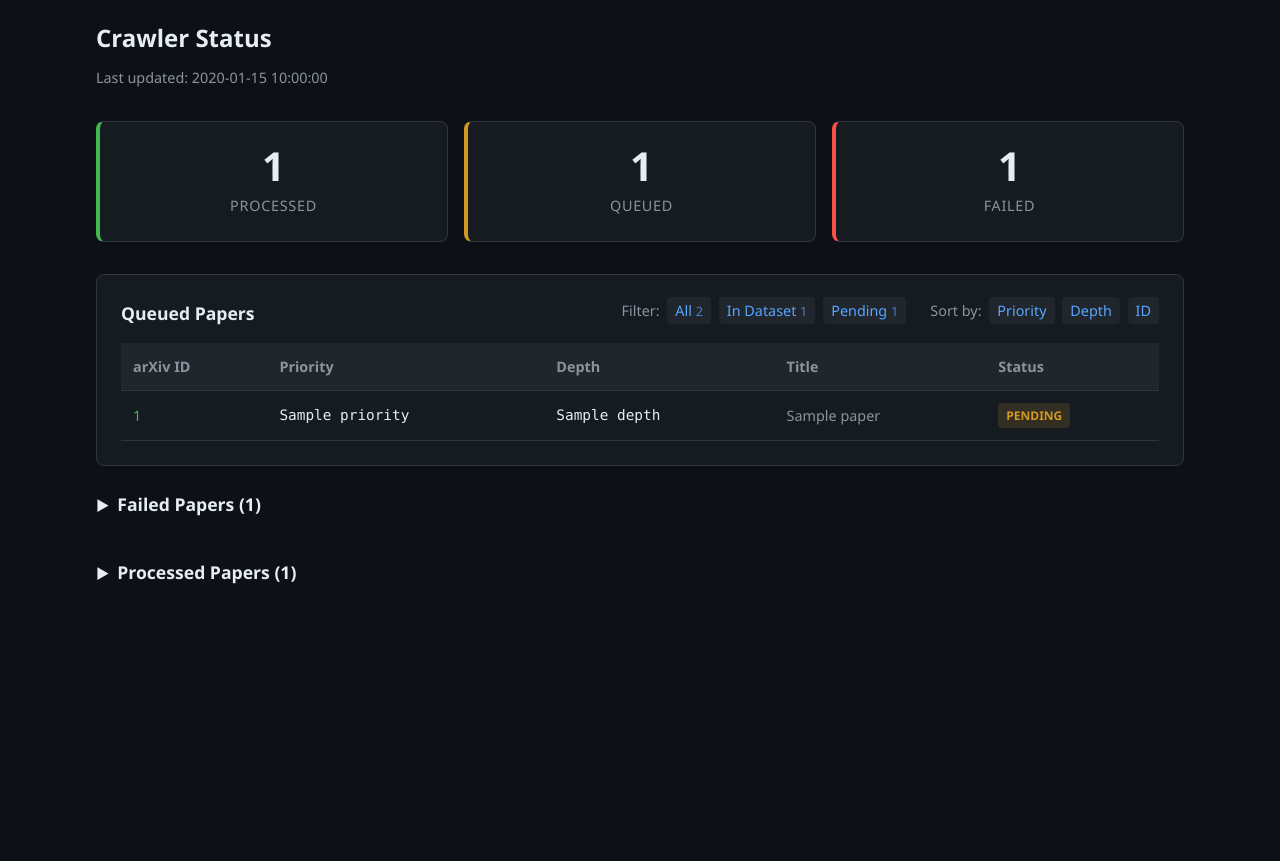
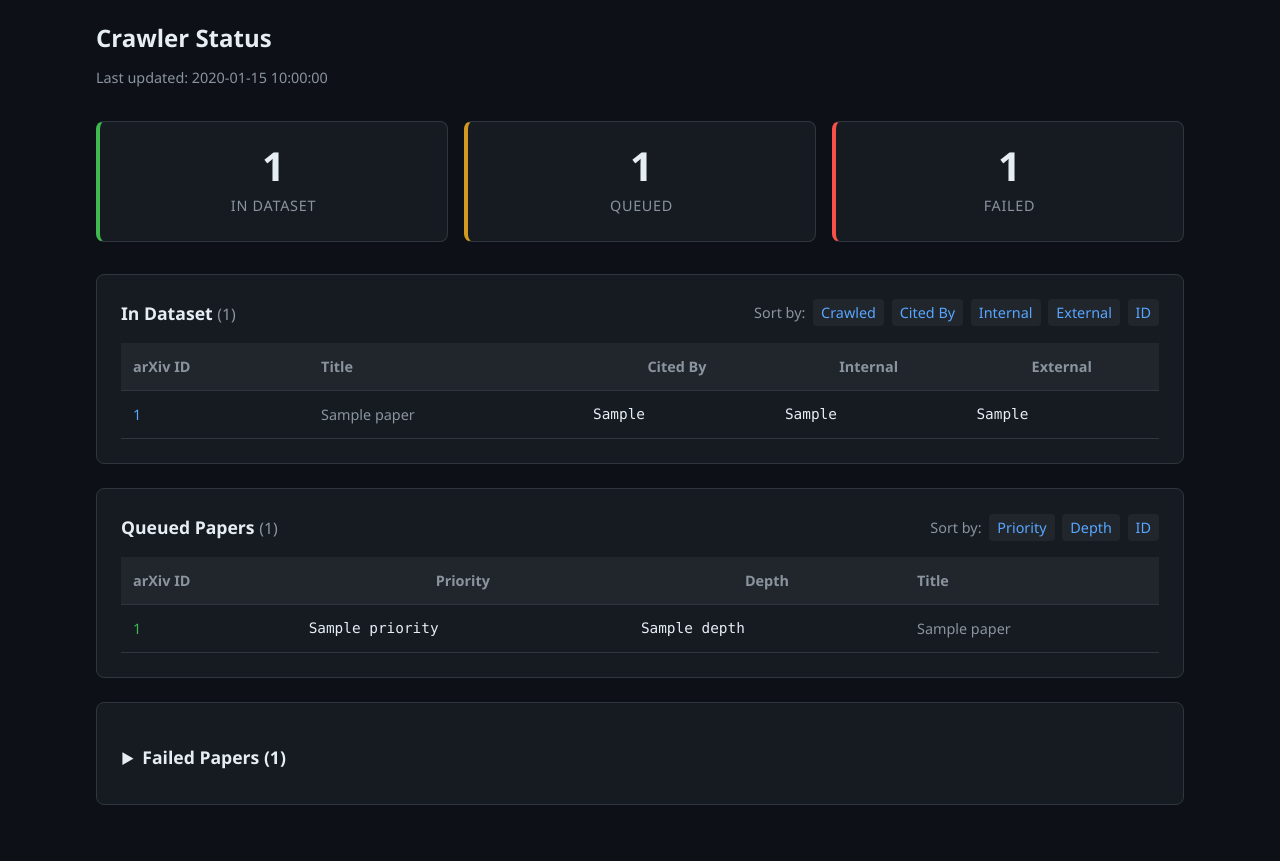
Before and after one commit to arnoldkalmbach/arxiv_crawler, a FastAPI app: template arxiv_search/browser/templates/crawler_status.html in a window 1280 px wide. Shown: the part 143-1004 px from the top of the page. Before the commit the page ends 727 px from the top, so only its background shows below. Run offline with FastAPI, Linux system fonts and the light colour scheme; the template is opened without the code that fills it: most values are stand-ins (such as "Sample title", 1, 10 or a date in 2020).

Commit message:
Fixup crawler debugging view

```diff
--- a/arxiv_search/browser/app.py
+++ b/arxiv_search/browser/app.py
@@ -291,9 +291,8 @@ async def paper_detail(request: Request, arxiv_id: str):
 @app.get("/crawler-status", response_class=HTMLResponse)
 async def crawler_status(
     request: Request,
-    sort: str = "priority",
-    show_processed: bool = False,
-    filter: str = "all",
+    queued_sort: str = "priority",
+    dataset_sort: str = "cited_by",
 ):
     """Display the status of the crawler state file."""
     if not CRAWLER_STATE_FILE.exists():
@@ -314,73 +313,59 @@ async def crawler_status(
     except (ValueError, TypeError):
         last_updated_display = str(last_updated)
 
-    # Build combined list: processed papers (in_dataset=True) + queued papers (in_dataset=False)
-    processed_set = set(processed_ids)
-    all_papers = []
-
-    # Add processed papers (no priority/depth info available after processing)
+    # Build in-dataset papers list with citation counts
+    in_dataset_papers = []
     for arxiv_id in processed_ids:
         paper_info = arxiv_id_index.get(arxiv_id, {})
-        all_papers.append({
-            "arxiv_id": arxiv_id,
-            "priority": None,
-            "depth": None,
-            "title": paper_info.get("title"),
-            "in_dataset": True,
-        })
+        if paper_info:
+            # Count citations
+            citations = paper_info.get("citations") or []
+            internal_citations = sum(
+                1 for c in citations if c.get("arxiv_id") and c.get("arxiv_id") in arxiv_id_index
+            )
+            external_citations = len(citations) - internal_citations
+            cited_by_count = len(cited_by_index.get(arxiv_id, []))
 
-    # Add queued papers
+            in_dataset_papers.append({
+                "arxiv_id": arxiv_id,
+                "title": paper_info.get("title"),
+                "internal_citations": internal_citations,
+                "external_citations": external_citations,
+                "cited_by": cited_by_count,
+            })
+
+    # Sort in-dataset papers (default "crawled" keeps original order from processed_ids)
+    if dataset_sort == "cited_by":
+        in_dataset_papers.sort(key=lambda x: (-x["cited_by"], x["arxiv_id"]))
+    elif dataset_sort == "internal":
+        in_dataset_papers.sort(key=lambda x: (-x["internal_citations"], x["arxiv_id"]))
+    elif dataset_sort == "external":
+        in_dataset_papers.sort(key=lambda x: (-x["external_citations"], x["arxiv_id"]))
+    elif dataset_sort == "id":
+        in_dataset_papers.sort(key=lambda x: x["arxiv_id"])
+    elif dataset_sort == "crawled":
+        pass  # Already in crawled order from iteration over processed_ids
+
+    # Build queued papers list (pending only)
+    queued_papers = []
     for arxiv_id, priority_data in queued_ids.items():
         priority = priority_data[0] if isinstance(priority_data, list) and len(priority_data) > 0 else 0
         depth = priority_data[1] if isinstance(priority_data, list) and len(priority_data) > 1 else 0
         paper_info = arxiv_id_index.get(arxiv_id, {})
-        all_papers.append({
+        queued_papers.append({
             "arxiv_id": arxiv_id,
             "priority": priority,
             "depth": depth,
             "title": paper_info.get("title"),
-            "in_dataset": False,
         })
 
-    # Apply filter
-    if filter == "in_dataset":
-        queued_papers = [p for p in all_papers if p["in_dataset"]]
-    elif filter == "pending":
-        queued_papers = [p for p in all_papers if not p["in_dataset"]]
-    else:
-        queued_papers = all_papers
-
-    # Count for filter badges
-    in_dataset_count = len(processed_ids)
-    pending_count = len(queued_ids)
-
-    # Sort queued papers (handle None values for processed papers)
-    def sort_key_priority(x):
-        p = x["priority"] if x["priority"] is not None else -1
-        return (-p, x["arxiv_id"])
-
-    def sort_key_depth(x):
-        d = x["depth"] if x["depth"] is not None else -1
-        p = x["priority"] if x["priority"] is not None else -1
-        return (d, -p, x["arxiv_id"])
-
-    if sort == "priority":
-        queued_papers.sort(key=sort_key_priority)
-    elif sort == "depth":
-        queued_papers.sort(key=sort_key_depth)
-    elif sort == "id":
+    # Sort queued papers
+    if queued_sort == "priority":
+        queued_papers.sort(key=lambda x: (-x["priority"], x["arxiv_id"]))
+    elif queued_sort == "depth":
+        queued_papers.sort(key=lambda x: (x["depth"], -x["priority"], x["arxiv_id"]))
+    elif queued_sort == "id":
         queued_papers.sort(key=lambda x: x["arxiv_id"])
-
-    # Build processed papers list with dataset info
-    processed_papers = []
-    if show_processed:
-        for arxiv_id in processed_ids:
-            paper_info = arxiv_id_index.get(arxiv_id, {})
-            processed_papers.append({
-                "arxiv_id": arxiv_id,
-                "title": paper_info.get("title"),
-                "in_dataset": arxiv_id in arxiv_id_index,
-            })
 
     return templates.TemplateResponse(
         "crawler_status.html",
@@ -389,14 +374,11 @@ async def crawler_status(
             "processed_count": len(processed_ids),
             "failed_count": len(failed_ids),
             "queued_count": len(queued_ids),
-            "in_dataset_count": in_dataset_count,
-            "pending_count": pending_count,
             "last_updated": last_updated_display,
+            "in_dataset_papers": in_dataset_papers,
             "queued_papers": queued_papers,
-            "processed_papers": processed_papers,
             "failed_ids": failed_ids,
-            "sort": sort,
-            "filter": filter,
-            "show_processed": show_processed,
+            "queued_sort": queued_sort,
+            "dataset_sort": dataset_sort,
         },
     )
--- a/arxiv_search/browser/templates/crawler_status.html
+++ b/arxiv_search/browser/templates/crawler_status.html
@@ -11,7 +11,7 @@
 <div class="stats-grid">
     <div class="stat-card processed">
         <div class="stat-number">{{ processed_count }}</div>
-        <div class="stat-label">Processed</div>
+        <div class="stat-label">In Dataset</div>
     </div>
     <div class="stat-card queued">
         <div class="stat-number">{{ queued_count }}</div>
@@ -25,20 +25,14 @@
 
 <div class="queue-section">
     <div class="section-header">
-        <h3 class="section-title">Queued Papers</h3>
-        <div class="controls-row">
-            <div class="filter-controls">
-                Filter:
-                <a href="?filter=all&sort={{ sort }}{% if show_processed %}&show_processed=true{% endif %}" class="filter-link {% if filter == 'all' %}active{% endif %}">All <span class="count">{{ in_dataset_count + pending_count }}</span></a>
-                <a href="?filter=in_dataset&sort={{ sort }}{% if show_processed %}&show_processed=true{% endif %}" class="filter-link {% if filter == 'in_dataset' %}active{% endif %}">In Dataset <span class="count">{{ in_dataset_count }}</span></a>
-                <a href="?filter=pending&sort={{ sort }}{% if show_processed %}&show_processed=true{% endif %}" class="filter-link {% if filter == 'pending' %}active{% endif %}">Pending <span class="count">{{ pending_count }}</span></a>
-            </div>
-            <div class="sort-controls">
-                Sort by:
-                <a href="?sort=priority&filter={{ filter }}{% if show_processed %}&show_processed=true{% endif %}" class="sort-link {% if sort == 'priority' %}active{% endif %}">Priority</a>
-                <a href="?sort=depth&filter={{ filter }}{% if show_processed %}&show_processed=true{% endif %}" class="sort-link {% if sort == 'depth' %}active{% endif %}">Depth</a>
-                <a href="?sort=id&filter={{ filter }}{% if show_processed %}&show_processed=true{% endif %}" class="sort-link {% if sort == 'id' %}active{% endif %}">ID</a>
-            </div>
+        <h3 class="section-title">In Dataset <span class="count">({{ in_dataset_papers|length }})</span></h3>
+        <div class="sort-controls">
+            Sort by:
+            <a href="?dataset_sort=crawled&queued_sort={{ queued_sort }}" class="sort-link {% if dataset_sort == 'crawled' %}active{% endif %}">Crawled</a>
+            <a href="?dataset_sort=cited_by&queued_sort={{ queued_sort }}" class="sort-link {% if dataset_sort == 'cited_by' %}active{% endif %}">Cited By</a>
+            <a href="?dataset_sort=internal&queued_sort={{ queued_sort }}" class="sort-link {% if dataset_sort == 'internal' %}active{% endif %}">Internal</a>
+            <a href="?dataset_sort=external&queued_sort={{ queued_sort }}" class="sort-link {% if dataset_sort == 'external' %}active{% endif %}">External</a>
+            <a href="?dataset_sort=id&queued_sort={{ queued_sort }}" class="sort-link {% if dataset_sort == 'id' %}active{% endif %}">ID</a>
         </div>
     </div>
 
@@ -47,32 +41,59 @@
             <thead>
                 <tr>
                     <th>arXiv ID</th>
-                    <th>Priority</th>
-                    <th>Depth</th>
                     <th>Title</th>
-                    <th>Status</th>
+                    <th class="num-col">Cited By</th>
+                    <th class="num-col">Internal</th>
+                    <th class="num-col">External</th>
+                </tr>
+            </thead>
+            <tbody>
+                {% for paper in in_dataset_papers %}
+                <tr>
+                    <td>
+                        <a href="/paper/{{ paper.arxiv_id }}">{{ paper.arxiv_id }}</a>
+                    </td>
+                    <td class="title-cell">{{ paper.title or "—" }}</td>
+                    <td class="num-cell">{{ paper.cited_by }}</td>
+                    <td class="num-cell">{{ paper.internal_citations }}</td>
+                    <td class="num-cell">{{ paper.external_citations }}</td>
+                </tr>
+                {% endfor %}
+            </tbody>
+        </table>
+    </div>
+</div>
+
+<div class="queue-section">
+    <div class="section-header">
+        <h3 class="section-title">Queued Papers <span class="count">({{ queued_papers|length }})</span></h3>
+        <div class="sort-controls">
+            Sort by:
+            <a href="?queued_sort=priority&dataset_sort={{ dataset_sort }}" class="sort-link {% if queued_sort == 'priority' %}active{% endif %}">Priority</a>
+            <a href="?queued_sort=depth&dataset_sort={{ dataset_sort }}" class="sort-link {% if queued_sort == 'depth' %}active{% endif %}">Depth</a>
+            <a href="?queued_sort=id&dataset_sort={{ dataset_sort }}" class="sort-link {% if queued_sort == 'id' %}active{% endif %}">ID</a>
+        </div>
+    </div>
+
+    <div class="queue-table-container">
+        <table class="queue-table">
+            <thead>
+                <tr>
+                    <th>arXiv ID</th>
+                    <th class="num-col">Priority</th>
+                    <th class="num-col">Depth</th>
+                    <th>Title</th>
                 </tr>
             </thead>
             <tbody>
                 {% for paper in queued_papers %}
                 <tr>
                     <td>
-                        {% if paper.in_dataset %}
-                        <a href="/paper/{{ paper.arxiv_id }}">{{ paper.arxiv_id }}</a>
-                        {% else %}
                         <a href="https://arxiv.org/abs/{{ paper.arxiv_id }}" class="external-link" target="_blank">{{ paper.arxiv_id }}</a>
-                        {% endif %}
                     </td>
-                    <td class="priority-cell">{{ paper.priority if paper.priority is not none else "—" }}</td>
-                    <td class="depth-cell">{{ paper.depth if paper.depth is not none else "—" }}</td>
+                    <td class="num-cell">{{ paper.priority }}</td>
+                    <td class="num-cell">{{ paper.depth }}</td>
                     <td class="title-cell">{{ paper.title or "—" }}</td>
-                    <td>
-                        {% if paper.in_dataset %}
-                        <span class="badge in-dataset">In Dataset</span>
-                        {% else %}
-                        <span class="badge pending">Pending</span>
-                        {% endif %}
-                    </td>
                 </tr>
                 {% endfor %}
             </tbody>
@@ -92,26 +113,6 @@
     </ul>
 </details>
 {% endif %}
-
-<details class="collapsible-section" {% if show_processed %}open{% endif %}>
-    <summary class="section-title">Processed Papers ({{ processed_count }})</summary>
-    {% if not show_processed %}
-    <p class="load-hint"><a href="?sort={{ sort }}&filter={{ filter }}&show_processed=true">Load processed papers list</a></p>
-    {% else %}
-    <ul class="id-list">
-        {% for paper in processed_papers %}
-        <li>
-            {% if paper.in_dataset %}
-            <a href="/paper/{{ paper.arxiv_id }}">{{ paper.arxiv_id }}</a>
-            {% if paper.title %}<span class="paper-title-hint">{{ paper.title[:60] }}{% if paper.title|length > 60 %}...{% endif %}</span>{% endif %}
-            {% else %}
-            <a href="https://arxiv.org/abs/{{ paper.arxiv_id }}" class="external-link" target="_blank">{{ paper.arxiv_id }}</a>
-            {% endif %}
-        </li>
-        {% endfor %}
-    </ul>
-    {% endif %}
-</details>
 
 <style>
     .status-header {
@@ -181,7 +182,7 @@
     .section-header {
         display: flex;
         justify-content: space-between;
-        align-items: flex-start;
+        align-items: center;
         margin-bottom: 1rem;
         flex-wrap: wrap;
         gap: 1rem;
@@ -191,20 +192,17 @@
         margin: 0;
     }
 
-    .controls-row {
-        display: flex;
-        flex-wrap: wrap;
-        gap: 1.5rem;
-        align-items: center;
+    .section-title .count {
+        font-weight: 400;
+        color: var(--text-secondary);
+        font-size: 0.9em;
     }
 
-    .filter-controls,
     .sort-controls {
         color: var(--text-secondary);
         font-size: 0.9rem;
     }
 
-    .filter-link,
     .sort-link {
         padding: 0.25rem 0.5rem;
         margin-left: 0.25rem;
@@ -212,28 +210,24 @@
         background: var(--bg-tertiary);
     }
 
-    .filter-link.active,
     .sort-link.active {
         background: var(--accent);
         color: var(--bg-primary);
     }
 
-    .filter-link:hover,
     .sort-link:hover {
         text-decoration: none;
     }
 
-    .filter-link .count {
-        opacity: 0.7;
-        font-size: 0.8rem;
+    .queue-table-container {
+        overflow: auto;
+        max-height: 600px;
     }
 
-    .filter-link.active .count {
-        opacity: 1;
-    }
-
-    .queue-table-container {
-        overflow-x: auto;
+    .queue-table thead {
+        position: sticky;
+        top: 0;
+        z-index: 1;
     }
 
     .queue-table {
@@ -255,12 +249,15 @@
         background: var(--bg-tertiary);
     }
 
+    .queue-table th.num-col {
+        text-align: center;
+    }
+
     .queue-table tbody tr:hover {
         background: var(--bg-tertiary);
     }
 
-    .priority-cell,
-    .depth-cell {
+    .num-cell {
         font-family: 'SF Mono', 'Monaco', monospace;
         text-align: center;
         min-width: 60px;
@@ -274,31 +271,12 @@
         color: var(--text-secondary);
     }
 
-    .badge {
-        display: inline-block;
-        padding: 0.2rem 0.5rem;
-        border-radius: 4px;
-        font-size: 0.75rem;
-        font-weight: 600;
-        text-transform: uppercase;
-    }
-
-    .badge.in-dataset {
-        background: rgba(63, 185, 80, 0.15);
-        color: var(--success);
-    }
-
-    .badge.pending {
-        background: rgba(210, 153, 34, 0.15);
-        color: var(--warning);
-    }
-
     .id-list {
         list-style: none;
         padding: 0;
         margin-top: 1rem;
         display: grid;
-        grid-template-columns: repeat(auto-fill, minmax(350px, 1fr));
+        grid-template-columns: repeat(auto-fill, minmax(200px, 1fr));
         gap: 0.5rem;
     }
 
@@ -309,15 +287,17 @@
         font-size: 0.9rem;
     }
 
-    .paper-title-hint {
-        color: var(--text-muted);
-        margin-left: 0.5rem;
-        font-size: 0.85rem;
+    .collapsible-section {
+        background: var(--bg-secondary);
+        border: 1px solid var(--border);
+        border-radius: 8px;
+        padding: 1rem 1.5rem;
+        margin-bottom: 1.5rem;
     }
 
-    .load-hint {
-        margin-top: 1rem;
-        color: var(--text-secondary);
+    .collapsible-section summary {
+        cursor: pointer;
+        font-weight: 600;
     }
 </style>
 
```
